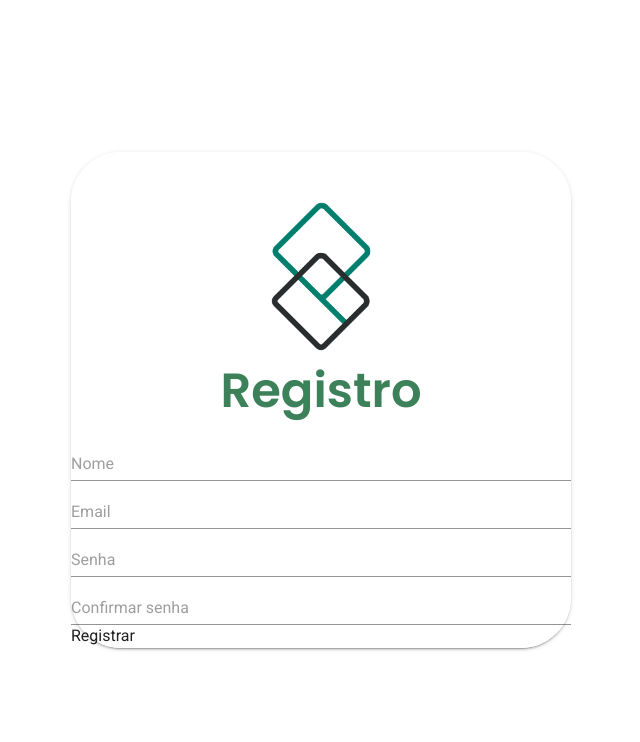
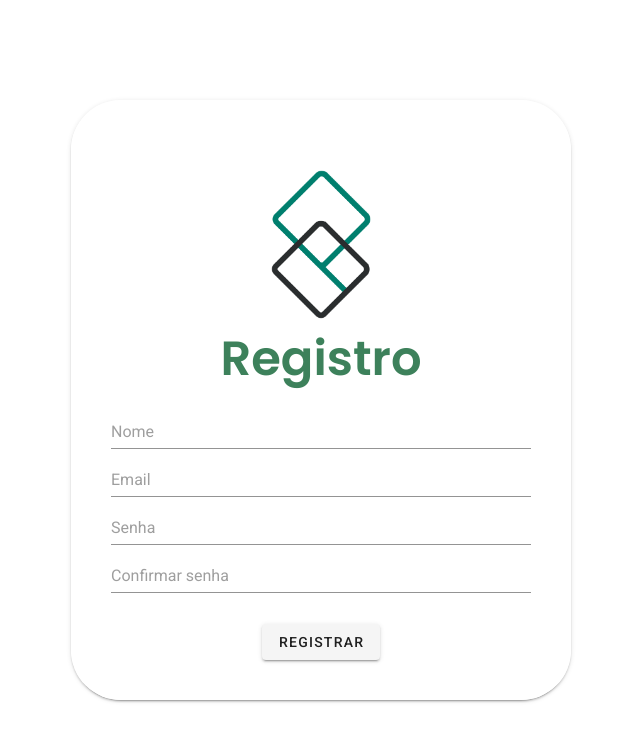
Before and after one commit to tuildes/Projeto-Vue-2, a Nuxt app: page /registro in a window 1280 px wide. Shown: the top 742 px of the page, without its empty margins (319-959 px from the left). Built offline with nearby package versions, Linux system fonts and the light colour scheme.

Commit message:
Arrumado botoes de registro

```diff
--- a/pages/login.vue
+++ b/pages/login.vue
@@ -24,7 +24,10 @@
       <div class="btn-entrar" @click="realizarLogin">
         Entrar
       </div>
-      <div class="d-flex justify-center">
+      <div class="d-flex justify-center flex-column">
+        <nuxt-link class="btn-voltar" to="/registro">
+          Registrar
+        </nuxt-link>
         <nuxt-link class="btn-voltar" to="/">
           Voltar para a Home
         </nuxt-link>
--- a/pages/registro.vue
+++ b/pages/registro.vue
@@ -1,5 +1,5 @@
 <template>
-  <div>
+  <div class="coluna-usuario">
     <title-auth titulo="Registro" />
     <input-auth v-model="name" placeholder="Nome" />
     <input-auth v-model="email" placeholder="Email" />
@@ -10,8 +10,10 @@
       type="password"
     />
 
-    <div @click="realizarRegistro">
-      Registrar
+    <div class="d-flex justify-center mt-8">
+      <v-btn class="registro-btn" @click="realizarRegistro">
+        Registrar
+      </v-btn>
     </div>
   </div>
 </template>
@@ -98,4 +100,12 @@ export default {
 }
 </script>
 
-<style scoped></style>
+<style scoped>
+.coluna-usuario {
+  padding: 20px 40px 40px 40px;
+}
+
+.registro-btn {
+  cursor: pointer;
+}
+</style>
```
